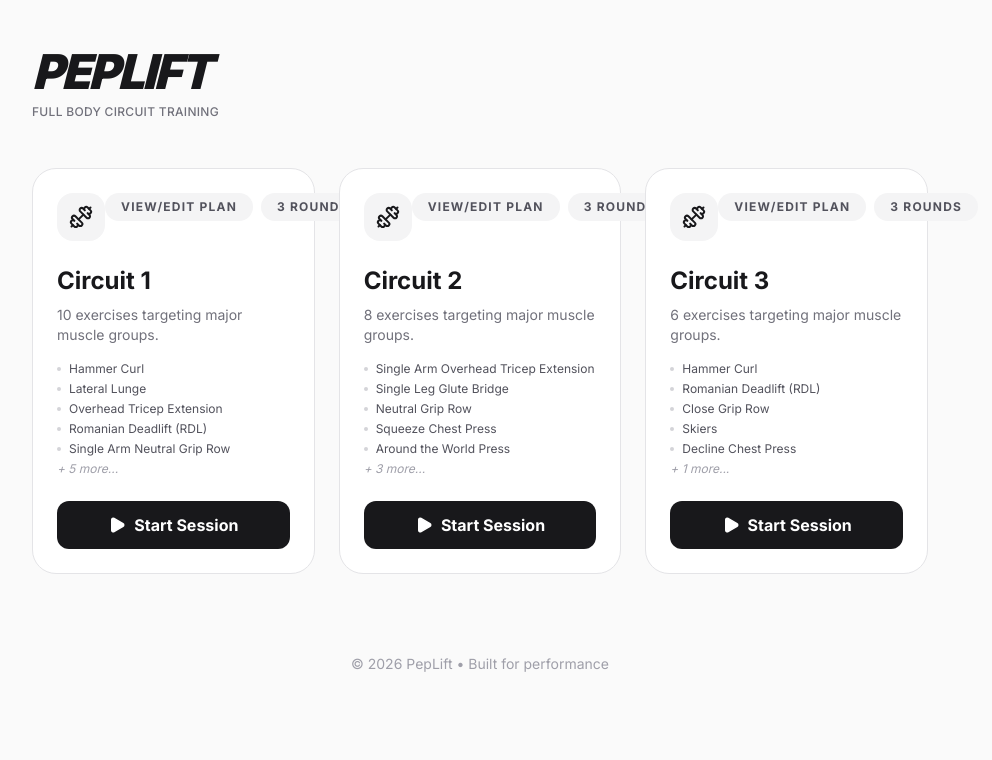
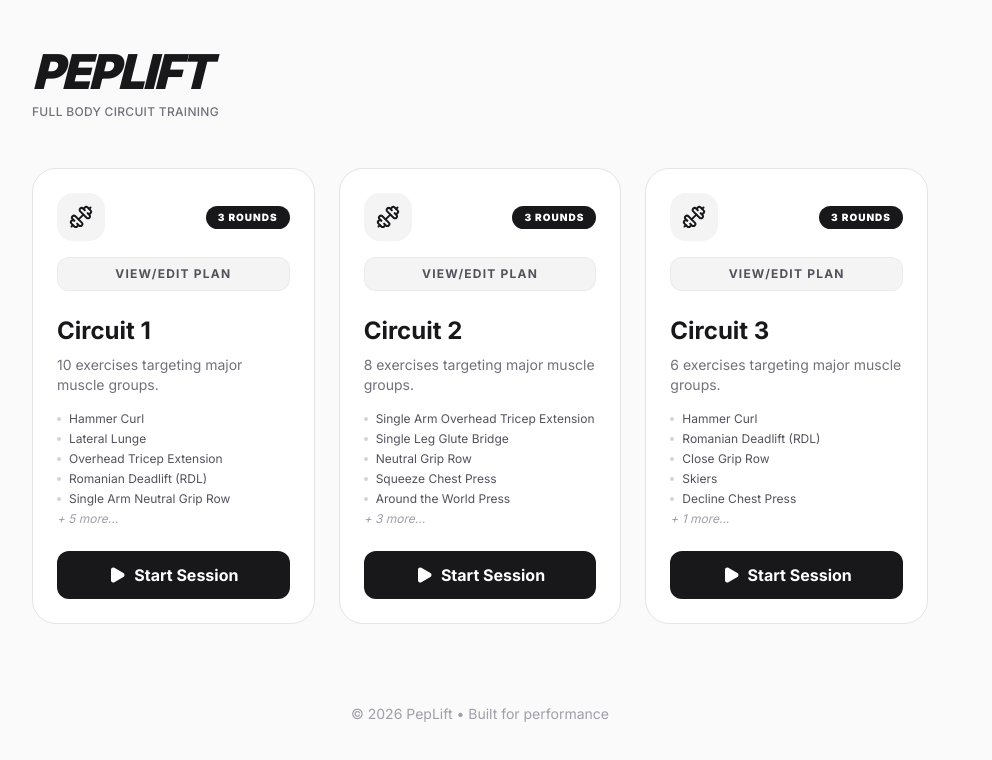
Before and after one commit to davidabdel/peplift, a React (Vite) app: page / in a window 1280 px wide. Shown: the top 760 px of the page, without its empty margins (160-1152 px from the left). Built offline with nearby package versions, Linux system fonts and the light colour scheme.

Commit message:
Fix card header alignment and overflow issues on dashboard

```diff
--- a/src/App.tsx
+++ b/src/App.tsx
@@ -198,24 +198,24 @@ export default function App() {
               className="group bg-white border border-zinc-200 p-6 rounded-3xl hover:border-zinc-300 hover:shadow-lg transition-all cursor-pointer flex flex-col h-full"
               onClick={() => startWorkout(circuit)}
             >
-              <div className="flex justify-between items-start mb-6">
+              <div className="flex flex-col gap-4 mb-6">
+                <div className="flex justify-between items-center">
                   <div className="bg-zinc-100 p-3 rounded-2xl group-hover:bg-zinc-200 transition-colors">
                     <Dumbbell className="text-zinc-900" size={24} />
                   </div>
-                <div className="flex gap-2">
+                  <span className="text-[10px] font-black bg-zinc-900 text-white px-3 py-1 rounded-full uppercase tracking-widest">
+                    {circuit.rounds} Rounds
+                  </span>
+                </div>
                 <button
                   onClick={(e) => {
                     e.stopPropagation();
                     setShowFullPlan(idx);
                   }}
-                    className="text-xs font-bold bg-zinc-100 hover:bg-zinc-200 px-4 py-1.5 rounded-full text-zinc-600 uppercase tracking-widest transition-colors whitespace-nowrap"
+                  className="text-xs font-bold bg-zinc-100 hover:bg-zinc-200 px-4 py-2 rounded-xl text-zinc-600 uppercase tracking-widest transition-colors whitespace-nowrap text-center border border-zinc-200/50"
                 >
                   View/Edit Plan
                 </button>
-                  <span className="text-xs font-bold bg-zinc-100 px-4 py-1.5 rounded-full text-zinc-600 uppercase tracking-widest whitespace-nowrap">
-                    {circuit.rounds} Rounds
-                  </span>
-                </div>
               </div>
 
               <h2 className="text-2xl font-bold mb-2 text-zinc-900">{circuit.name}</h2>
```
Lines whose indentation alone changed are shown as unchanged.
